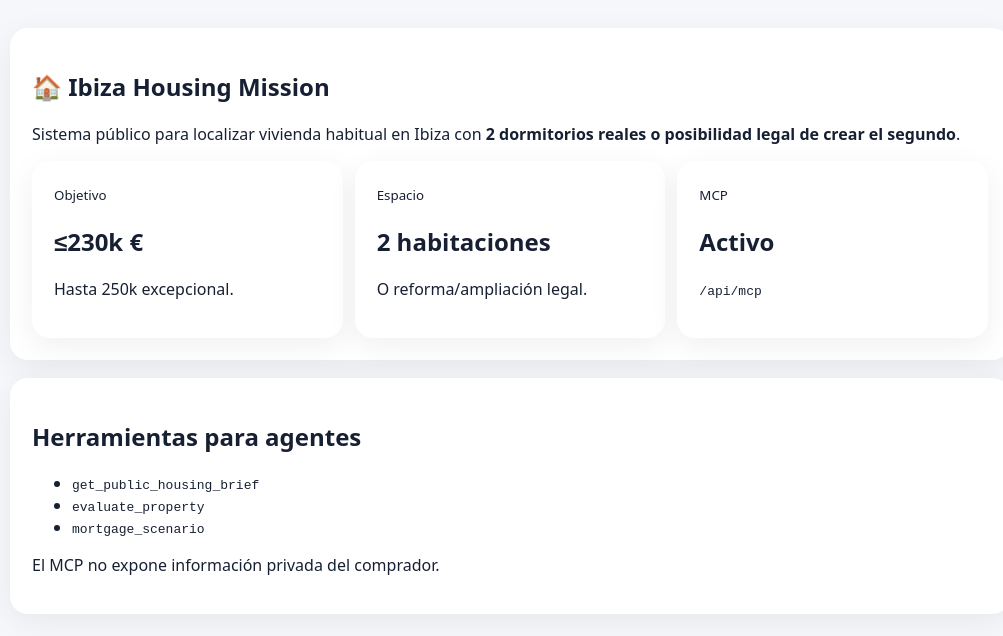
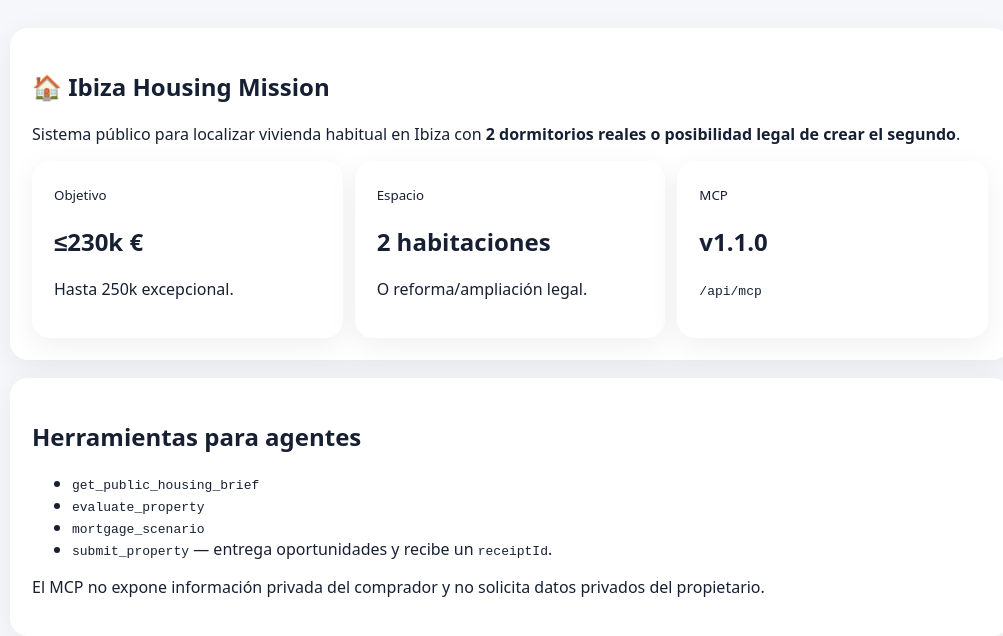
Before and after one commit to Staringatthesun1996/ibiza-housing-mission, a Next.js app: page / in a window 1280 px wide. Shown: the top 636 px of the page, without its empty margins (130-1133 px from the left). Built offline with nearby package versions, Linux system fonts and the light colour scheme.

Commit message:
ui: expose submit_property in MCP dashboard

```diff
--- a/app/page.js
+++ b/app/page.js
@@ -11,7 +11,7 @@ export default function Page() {
         <div style={{ display: 'grid', gridTemplateColumns: 'repeat(auto-fit,minmax(180px,1fr))', gap: 12 }}>
           <div style={card}><small>Objetivo</small><h2>≤230k €</h2><p>Hasta 250k excepcional.</p></div>
           <div style={card}><small>Espacio</small><h2>2 habitaciones</h2><p>O reforma/ampliación legal.</p></div>
-          <div style={card}><small>MCP</small><h2>Activo</h2><p><code>/api/mcp</code></p></div>
+          <div style={card}><small>MCP</small><h2>v1.1.0</h2><p><code>/api/mcp</code></p></div>
         </div>
       </section>
       <section style={{ ...card, marginTop: 18 }}>
@@ -20,8 +20,9 @@ export default function Page() {
           <li><code>get_public_housing_brief</code></li>
           <li><code>evaluate_property</code></li>
           <li><code>mortgage_scenario</code></li>
+          <li><code>submit_property</code> — entrega oportunidades y recibe un <code>receiptId</code>.</li>
         </ul>
-        <p>El MCP no expone información privada del comprador.</p>
+        <p>El MCP no expone información privada del comprador y no solicita datos privados del propietario.</p>
       </section>
     </main>
   );
```
